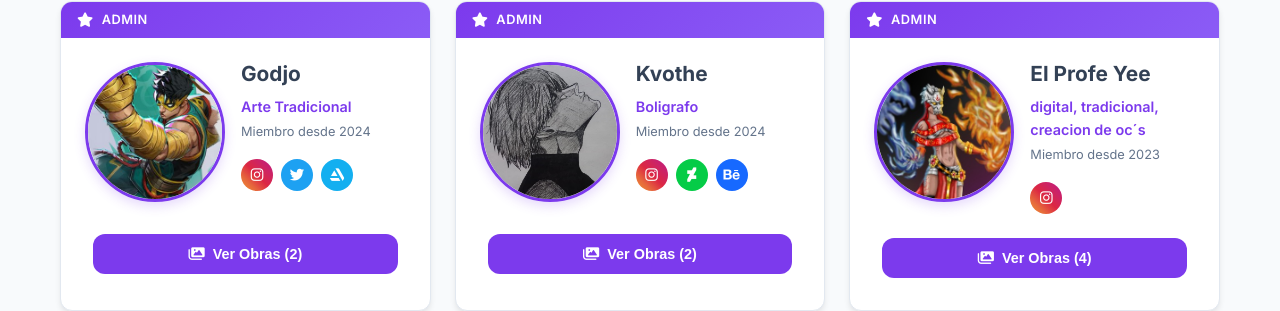
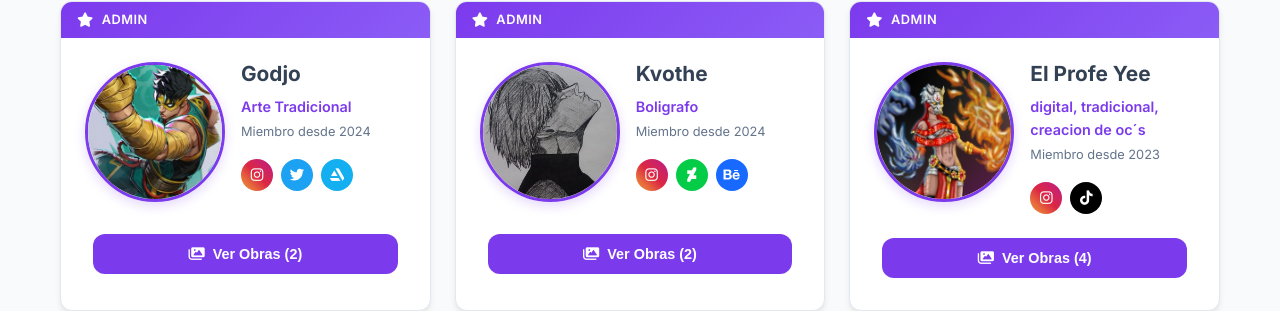
Before and after one commit to TKAndresB/NexoArtistico, a plain HTML site: page miembros.html in a window 1280 px wide. Shown: the part 1353-1664 px from the top of the page. Drawn offline with Linux system fonts and the light colour scheme.

Commit message:
Update miembros.css

```diff
--- a/css/miembros.css
+++ b/css/miembros.css
@@ -538,6 +538,9 @@ header {
   background: #1ab7ea;
 }
 
+.member-social-link.tiktok {
+  background: #000000;
+}
 .member-social-link:hover {
   transform: translateY(-2px);
   box-shadow: 0 4px 8px rgba(0, 0, 0, 0.2);
```
